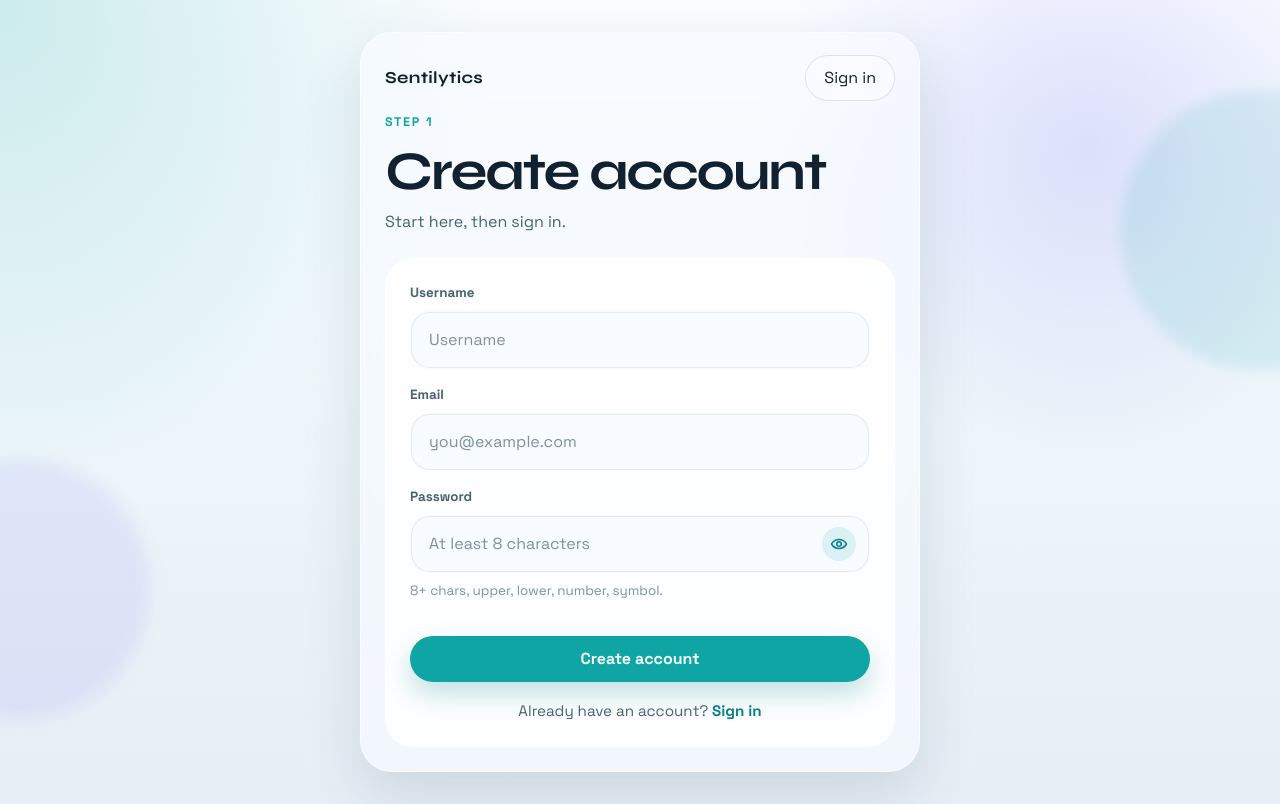
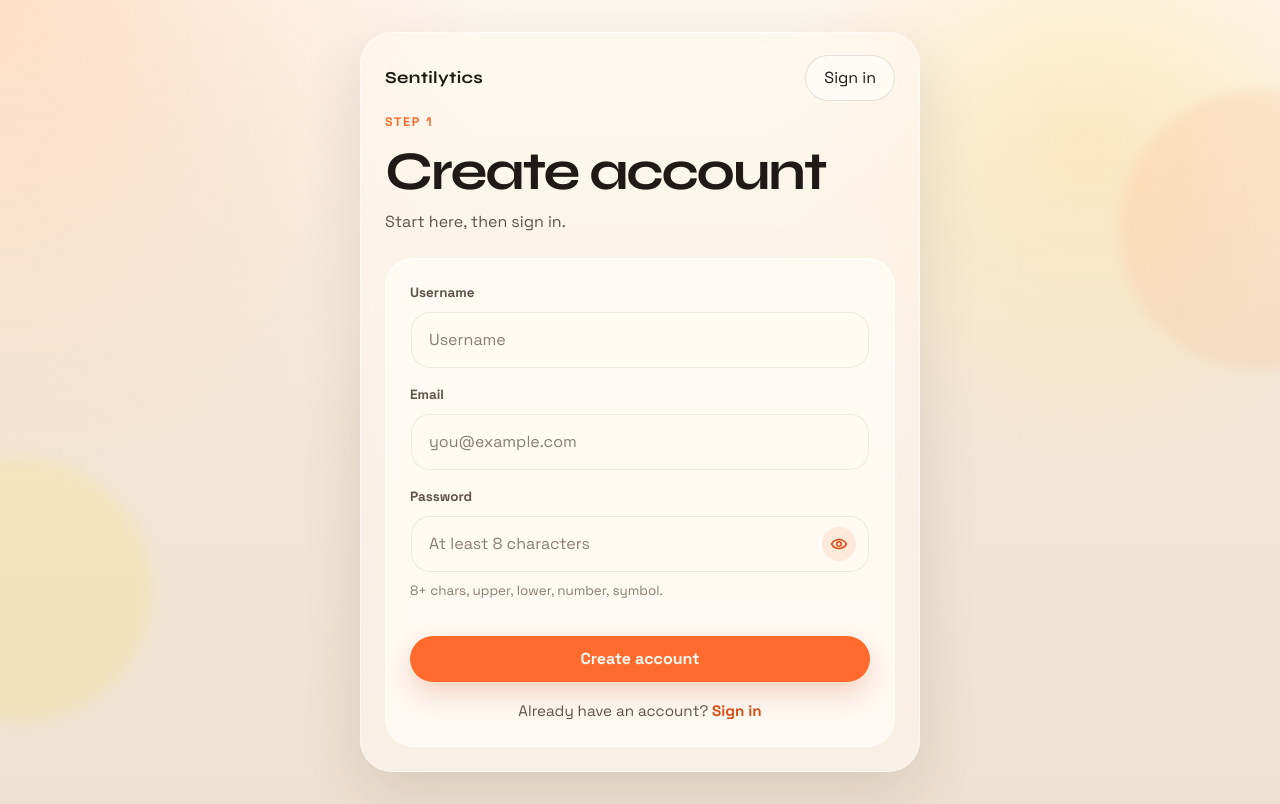
Before and after one commit to AvanindraBose/Twitter-Sentiment-Detection, a FastAPI app: page /auth/signup in a window 1280 px wide. Run offline with FastAPI, Linux system fonts and the light colour scheme; parts of the project's set-up code (start-up, migrations or seed data) failed here and were passed over.

Commit message:
CHanging Background to v1 version

```diff
--- a/backend/static/style.css
+++ b/backend/static/style.css
@@ -10,23 +10,23 @@
 
 
 :root {
-  --bg: #f4f8fb;
-  --surface: rgba(255, 255, 255, 0.86);
-  --surface-strong: #f8fbff;
-  --surface-soft: rgba(229, 241, 249, 0.72);
-  --border: rgba(13, 42, 64, 0.12);
-  --border-strong: rgba(13, 42, 64, 0.22);
-  --text-primary: #122130;
-  --text-secondary: #486173;
-  --text-muted: #7c91a1;
-  --accent: #0ea5a4;
-  --accent-deep: #087f8c;
-  --accent-soft: rgba(14, 165, 164, 0.14);
-  --success: #148552;
-  --success-soft: rgba(20, 133, 82, 0.12);
-  --danger: #d33f67;
-  --danger-soft: rgba(211, 63, 103, 0.12);
-  --shadow: 0 22px 60px rgba(31, 65, 88, 0.14);
+  --bg: #f6efe5;
+  --surface: rgba(255, 252, 246, 0.84);
+  --surface-strong: #fffaf2;
+  --surface-soft: rgba(255, 247, 234, 0.7);
+  --border: rgba(37, 31, 28, 0.12);
+  --border-strong: rgba(37, 31, 28, 0.2);
+  --text-primary: #1f1a17;
+  --text-secondary: #5f534a;
+  --text-muted: #8a7d73;
+  --accent: #ff6b2c;
+  --accent-deep: #d84f19;
+  --accent-soft: rgba(255, 107, 44, 0.14);
+  --success: #157347;
+  --success-soft: rgba(21, 115, 71, 0.1);
+  --danger: #bb2d3b;
+  --danger-soft: rgba(187, 45, 59, 0.1);
+  --shadow: 0 22px 60px rgba(61, 42, 24, 0.12);
   --font-display: 'Syne', sans-serif;
   --font-body: 'Space Grotesk', sans-serif;
 }
@@ -40,9 +40,9 @@ body {
   position: relative;
   overflow-x: hidden;
   background:
-    radial-gradient(circle at top left, rgba(14, 165, 164, 0.2), transparent 32%),
-    radial-gradient(circle at 85% 18%, rgba(99, 102, 241, 0.18), transparent 25%),
-    linear-gradient(180deg, #fbfdff 0%, #edf6fa 52%, #e7eef6 100%);
+    radial-gradient(circle at top left, rgba(255, 140, 66, 0.22), transparent 32%),
+    radial-gradient(circle at 85% 18%, rgba(255, 215, 120, 0.34), transparent 25%),
+    linear-gradient(180deg, #fdf7ee 0%, #f3e6d6 52%, #efe1d1 100%);
   color: var(--text-primary);
   font-family: var(--font-body);
   line-height: 1.5;
@@ -63,7 +63,7 @@ body::before {
   right: -120px;
   width: 280px;
   height: 280px;
-  background: rgba(14, 165, 164, 0.11);
+  background: rgba(255, 107, 44, 0.09);
   filter: blur(6px);
 }
 
@@ -72,7 +72,7 @@ body::after {
   bottom: 80px;
   width: 260px;
   height: 260px;
-  background: rgba(99, 102, 241, 0.1);
+  background: rgba(255, 208, 0, 0.12);
   filter: blur(8px);
 }
 
@@ -96,7 +96,7 @@ textarea {
 
 .shell {
   backdrop-filter: blur(18px);
-  background: rgba(248, 251, 255, 0.66);
+  background: rgba(255, 250, 242, 0.58);
   border: 1px solid rgba(255, 255, 255, 0.55);
   border-radius: 32px;
   box-shadow: var(--shadow);
@@ -154,8 +154,8 @@ textarea {
 .btn-auth,
 .btn-predict {
   background: var(--accent);
-  color: #f8feff;
-  box-shadow: 0 12px 26px rgba(8, 127, 140, 0.24);
+  color: #fff8f1;
+  box-shadow: 0 12px 26px rgba(216, 79, 25, 0.22);
 }
 
 .btn-nav-primary:hover,
@@ -176,7 +176,7 @@ textarea {
 .btn-nav-secondary:hover,
 .btn-logout:hover,
 .btn-back:hover {
-  background: #f8fbff;
+  background: #fffaf2;
   border-color: var(--border-strong);
   transform: translateY(-1px);
 }
@@ -212,7 +212,7 @@ textarea {
 }
 
 .info-card {
-  background: rgba(255, 255, 255, 0.84);
+  background: rgba(255, 252, 246, 0.82);
   border: 1px solid rgba(255, 255, 255, 0.58);
   border-radius: 24px;
   padding: 22px;
@@ -277,7 +277,7 @@ textarea {
   flex-direction: column;
   justify-content: space-between;
   background:
-    linear-gradient(145deg, rgba(255, 255, 255, 0.82), rgba(229, 244, 249, 0.74)),
+    linear-gradient(145deg, rgba(255, 255, 255, 0.76), rgba(255, 243, 224, 0.72)),
     var(--surface);
 }
 
@@ -318,7 +318,7 @@ textarea {
   padding: 10px 14px;
   border-radius: 999px;
   background: rgba(255, 255, 255, 0.7);
-  border: 1px solid rgba(13, 42, 64, 0.08);
+  border: 1px solid rgba(37, 31, 28, 0.08);
   color: var(--text-secondary);
   font-size: 0.86rem;
 }
@@ -366,7 +366,7 @@ textarea {
   color: var(--text-primary);
   padding: 16px 18px;
   outline: none;
-  box-shadow: inset 0 0 0 1px rgba(13, 42, 64, 0.08);
+  box-shadow: inset 0 0 0 1px rgba(37, 31, 28, 0.08);
   transition: box-shadow 0.2s ease, transform 0.2s ease, background-color 0.2s ease;
 }
 
@@ -379,8 +379,8 @@ textarea::placeholder {
 textarea:focus {
   background: #ffffff;
   box-shadow:
-    inset 0 0 0 1px rgba(14, 165, 164, 0.38),
-    0 0 0 4px rgba(14, 165, 164, 0.12);
+    inset 0 0 0 1px rgba(255, 107, 44, 0.34),
+    0 0 0 4px rgba(255, 107, 44, 0.12);
 }
 
 .password-field {
@@ -403,7 +403,7 @@ textarea:focus {
   height: 34px;
   border: none;
   border-radius: 999px;
-  background: rgba(14, 165, 164, 0.12);
+  background: rgba(255, 107, 44, 0.12);
   color: var(--accent-deep);
   cursor: pointer;
   transition: background-color 0.2s ease, transform 0.2s ease;
@@ -417,7 +417,7 @@ textarea:focus {
 }
 
 .password-toggle:hover {
-  background: rgba(14, 165, 164, 0.2);
+  background: rgba(255, 107, 44, 0.2);
 }
 
 textarea {
@@ -542,7 +542,7 @@ textarea {
   padding: 28px;
   text-align: center;
   background:
-    linear-gradient(155deg, rgba(255, 255, 255, 0.86), rgba(221, 241, 247, 0.74)),
+    linear-gradient(155deg, rgba(255, 255, 255, 0.82), rgba(255, 238, 213, 0.7)),
     var(--surface);
 }
 
```
